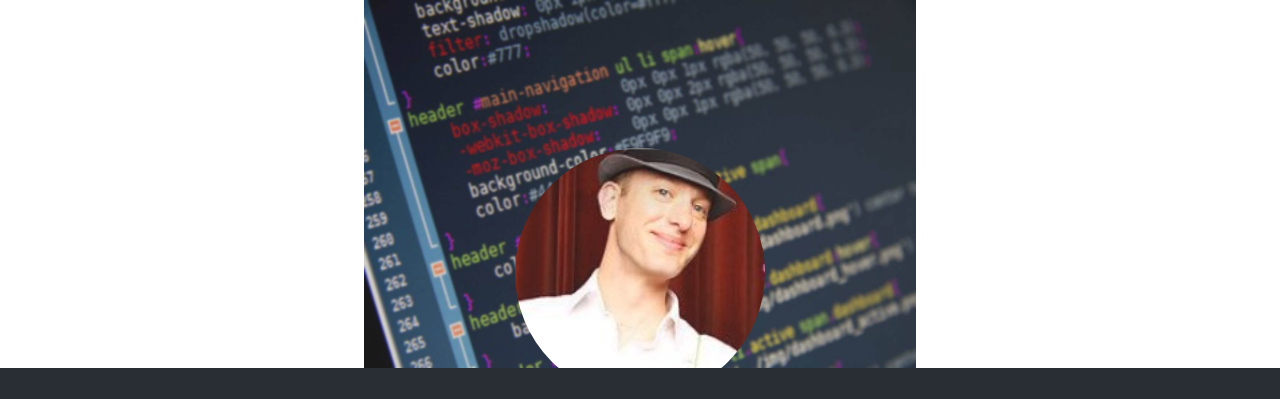
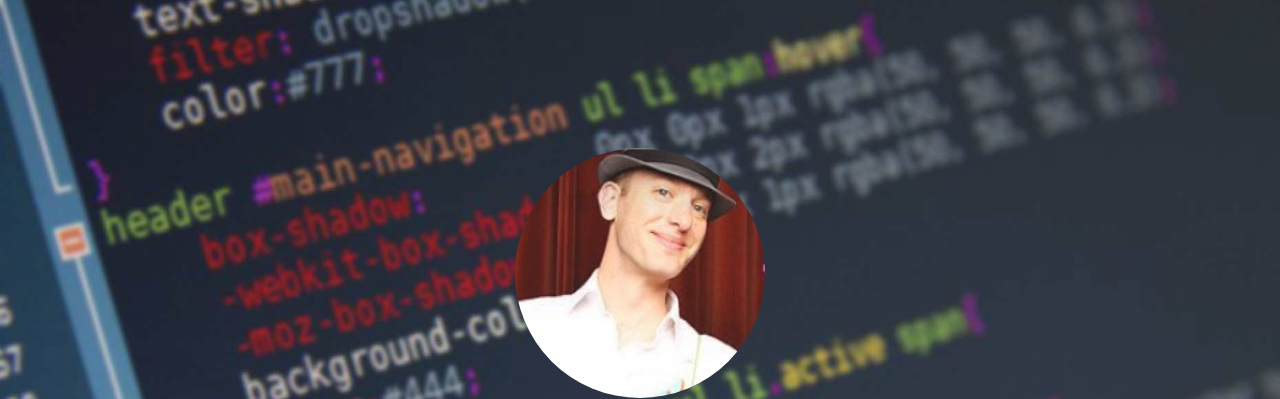
Before and after one commit to hintonbradley/hintonbradley-node, a website: page app/views/home.html in a window 1280 px wide. Shown: the top 399 px of the page. Drawn offline with nearby package versions, Linux system fonts and the light colour scheme; files whose address does not match are found by name.

Commit message:
small fix

```diff
--- a/app/style/home.css
+++ b/app/style/home.css
@@ -73,9 +73,9 @@ button.btn-lg {
 
 .pimg1 {
     background-image: url('/app/img/image1.jpg');
-    height: 46vh;
+    height: 100%;
     /* min-height: 100%; */
-    background-size: contain;
+    background-size: cover;
 }
 
 .pimg2 {
--- a/app/views/home.html
+++ b/app/views/home.html
@@ -10,7 +10,8 @@
     <title>Document</title>
 </head>
 <body>
-    <div class="pimg1 text-center text-white header">
+    <div class="text-center text-white header">
+        <div class='pimg1'>
                 <div class="header-content">
                         <div class="header-img">
                             <div class="mx-auto jhb-photo"></div>
@@ -21,6 +22,7 @@
                             <a href="mailto:hintonbradley@gmail.com">
                                 <button type="button" class="email btn btn-lg">Contact</button>
                             </a>
+                        </div>
                     </div>
         </div>
     </div>
```
Lines whose indentation alone changed are shown as unchanged.
